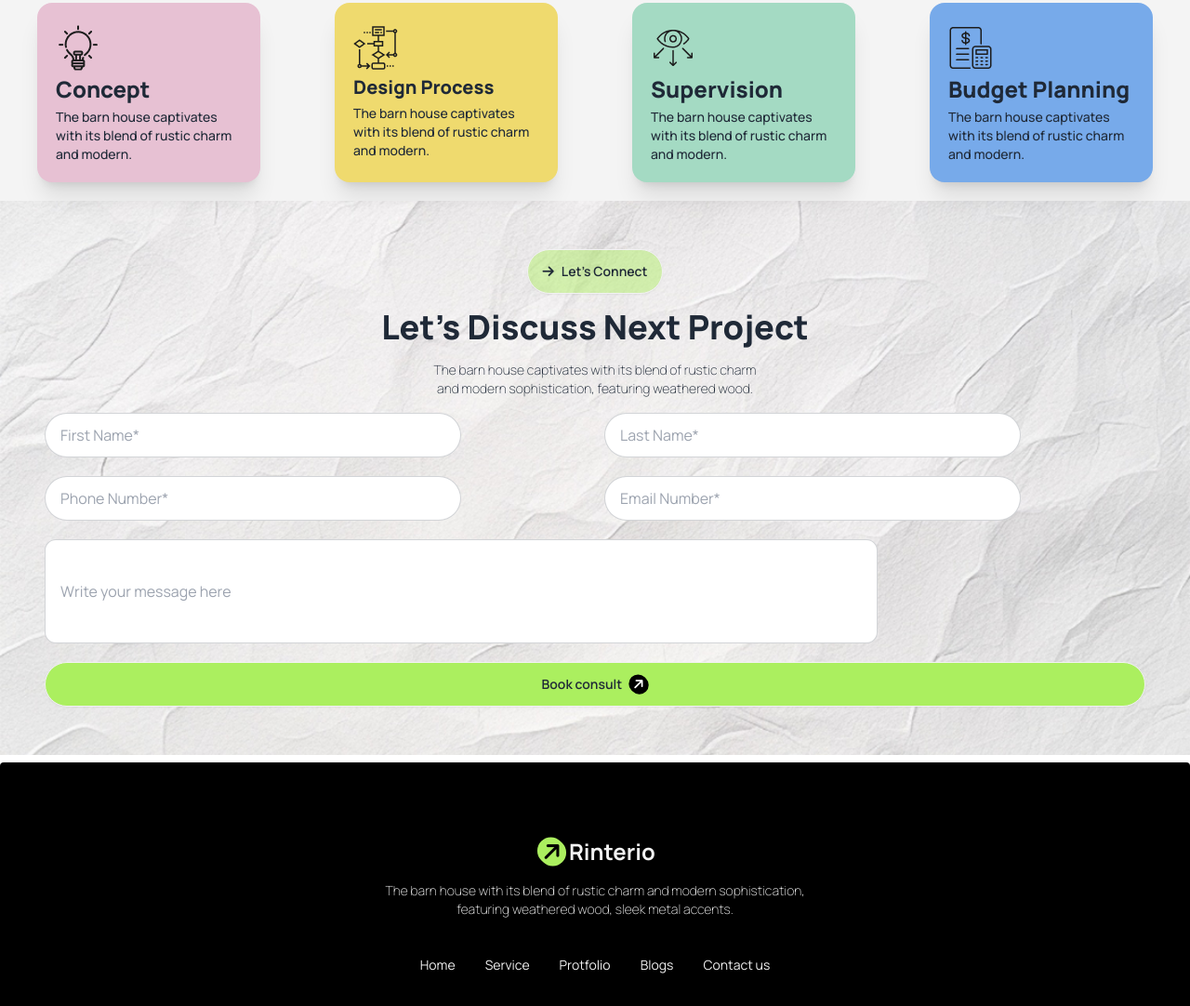
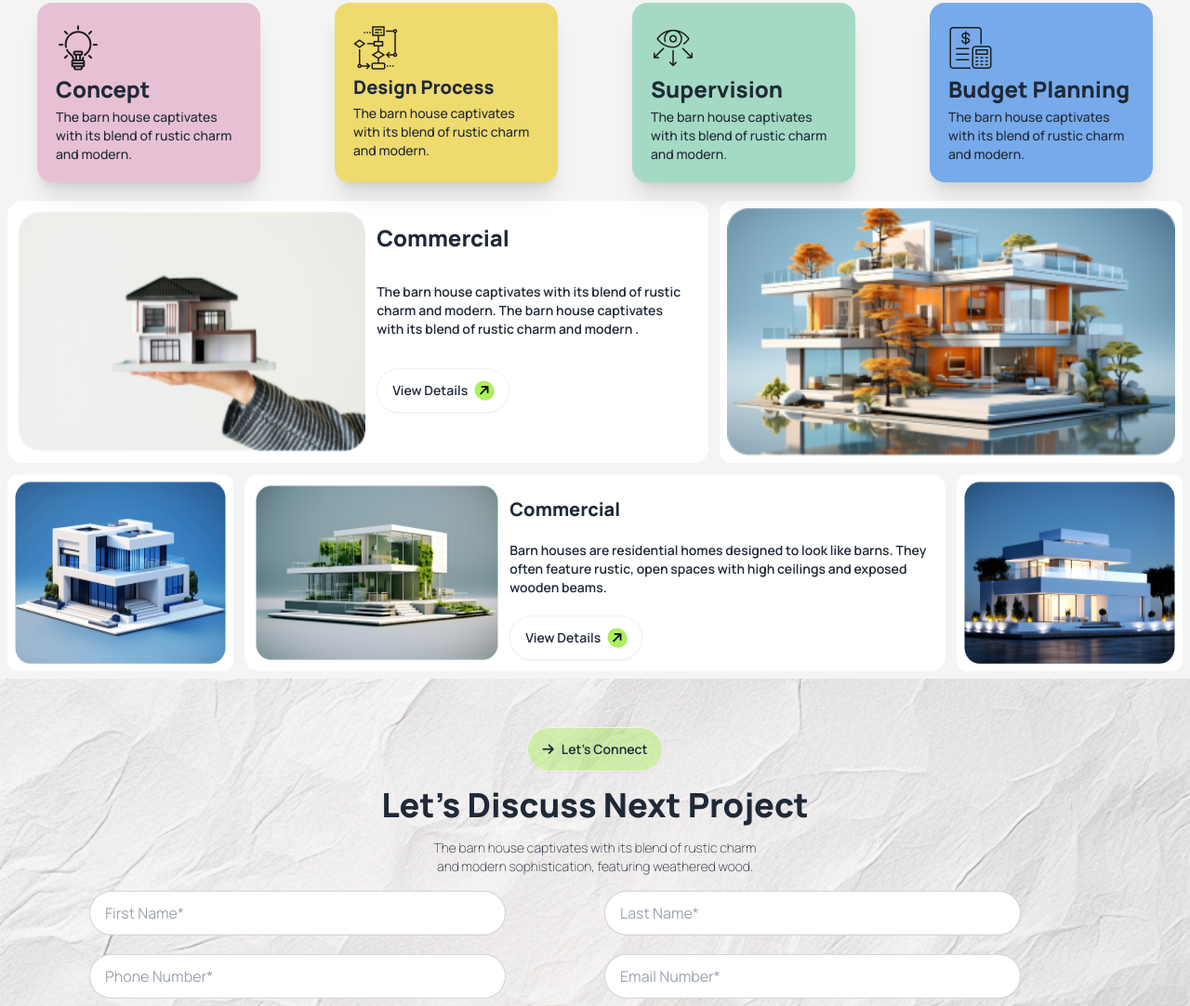
Before and after one commit to saikat1076/Assignment-3, a plain HTML site: page index.html in a window 1280 px wide. Shown: the part 1421-2503 px from the top of the page at 93% size. Drawn offline with nearby package versions, Linux system fonts and the light colour scheme.

Commit message:
add section-3

```diff
--- a/index.html
+++ b/index.html
@@ -36,7 +36,7 @@
     </script>
 </head>
 <body class="font-manrope">
-    <header class="lg:container md:mx-auto bg-white-primary">
+    <header class="md:container mx-auto bg-white-primary">
         <nav>
             <div class="navbar justify-between">
                 <div class="navbar-start lg:flex-1">
@@ -125,7 +125,7 @@
           </div>
         </div>
       </section>
-      <section class="lg:container md:mx-auto mx-1 my-5">
+      <section class="md:container lg:mx-auto mx-1 my-5">
         <div class="mx-auto text-center mb-5">
           <button class="btn lg:m-0 bg-white rounded-full mx-auto"><i class="fa-solid fa-arrow-right"></i>How we works </button>
           <h1 class="text-4xl font-extrabold my-2">Our Works Process</h1>
@@ -162,21 +162,53 @@
           </div>
         </div>
       </section>
+      <section class="lg:container md:mx-auto">
+        <div class="grid lg:grid-cols-5 grid-cols-1 gap-3 m-2">
+          <div class="lg:col-span-3 flex lg:flex-row flex-col rounded-2xl p-3 bg-white">
+          <img src="assets/img1.png" alt="">
+            <div class="lg:pl-3 pt-3">
+              <h1 class="text-2xl font-extrabold">Commercial</h1>
+              <p class="text-sm font-semibold my-2 xl:my-8 pr-2">The barn house captivates with its blend of rustic charm and modern. The barn house captivates with its blend of rustic charm and modern .</p>
+              <button><a class="btn bg-white rounded-full">View Details<i class="fa-solid fa-arrow-right bg-green-primary text-black rounded-full -rotate-45 p-1"></i></a></button>
+            </div>
+          </div>
+          <div class="bg-white lg:col-span-2 rounded-xl">
+            <img class="lg:h-full lg:w-full mx-auto p-2" src="assets/img2.png" alt="">
+          </div>
+          <div class="bg-white rounded-xl">
+            <img class="lg:h-full  w-80 mx-auto p-2" src="assets/img3.png" alt="">
+          </div>
+          <div class="lg:col-span-3 flex lg:flex-row flex-col rounded-2xl p-3 bg-white">
+            <img class="lg:w-2/5" src="assets/img4.png" alt="">
+            <div class="lg:pl-3 pt-3">
+              <h1 class="text-xl font-extrabold">Commercial</h1>
+              <p class="text-sm font-semibold my-3 xl:my-5 pr-2">Barn houses are residential homes designed to look like barns. They often feature rustic, open spaces with high ceilings and exposed wooden beams.</p>
+              <button><a class="btn bg-white rounded-full">View Details<i class="fa-solid fa-arrow-right bg-green-primary text-black rounded-full -rotate-45 p-1"></i></a></button>
+            </div>
+          </div>
+          <div class="bg-white rounded-xl">
+            <img class="lg:h-full mx-auto p-2" src="assets/img5.png" alt="">
+          </div>
+          <div class="bg-white lg:hidden rounded-xl">
+            <img class="lg:h-full mx-auto py-5 px-2" src="assets/img2.png" alt="">
+          </div>
+        </div>
+      </section>
       <section>
       <section class="bg-[url('./assets/bg.jpg')] bg-cover bg-center my-2 py-12">
-        <div class="lg:container md:mx-auto m-1">
+        <div class="xl:container lg:mx-auto m-1">
           <div class="text-center">
             <button class="btn lg:m-0 bg-[#abf05c71] rounded-full mx-auto"><i class="fa-solid fa-arrow-right"></i>Let’s Connect </button>
             <h1 class="text-4xl font-extrabold my-4">Let’s Discuss Next Project</h1>
             <p class="text-sm font-extralight mb-4">The barn house captivates with its blend of rustic charm <br> and modern sophistication, featuring weathered wood.</p>
 
           </div>
-          <div class="grid lg:grid-cols-2 gap-5 lg:mx-12">
+          <div class="grid lg:grid-cols-2 gap-5 lg:mx-24">
             <input type="text" placeholder="First Name*" class="input input-bordered rounded-full max-w-md" />
             <input type="text" placeholder="Last Name*" class="input input-bordered rounded-full max-w-md" />
             <input type="text" placeholder="Phone Number*" class="input input-bordered rounded-full max-w-md" />
             <input type="text" placeholder="Email Number*" class="input input-bordered rounded-full max-w-md" />
-            <input type="text" placeholder="Write your message here" class="input input-bordered lg:col-span-2 rounded-xl h-28 lg:max-w-4xl" />
+            <input type="text" placeholder="Write your message here" class="input input-bordered lg:col-span-2 rounded-xl h-36 lg:max-w-4xl" />
             <a class="btn bg-green-primary rounded-full lg:col-span-2">Book  consult<i class="fa-solid fa-arrow-right bg-black text-white rounded-full -rotate-45 p-1"></i></a>
           </div>
         </div>
```
